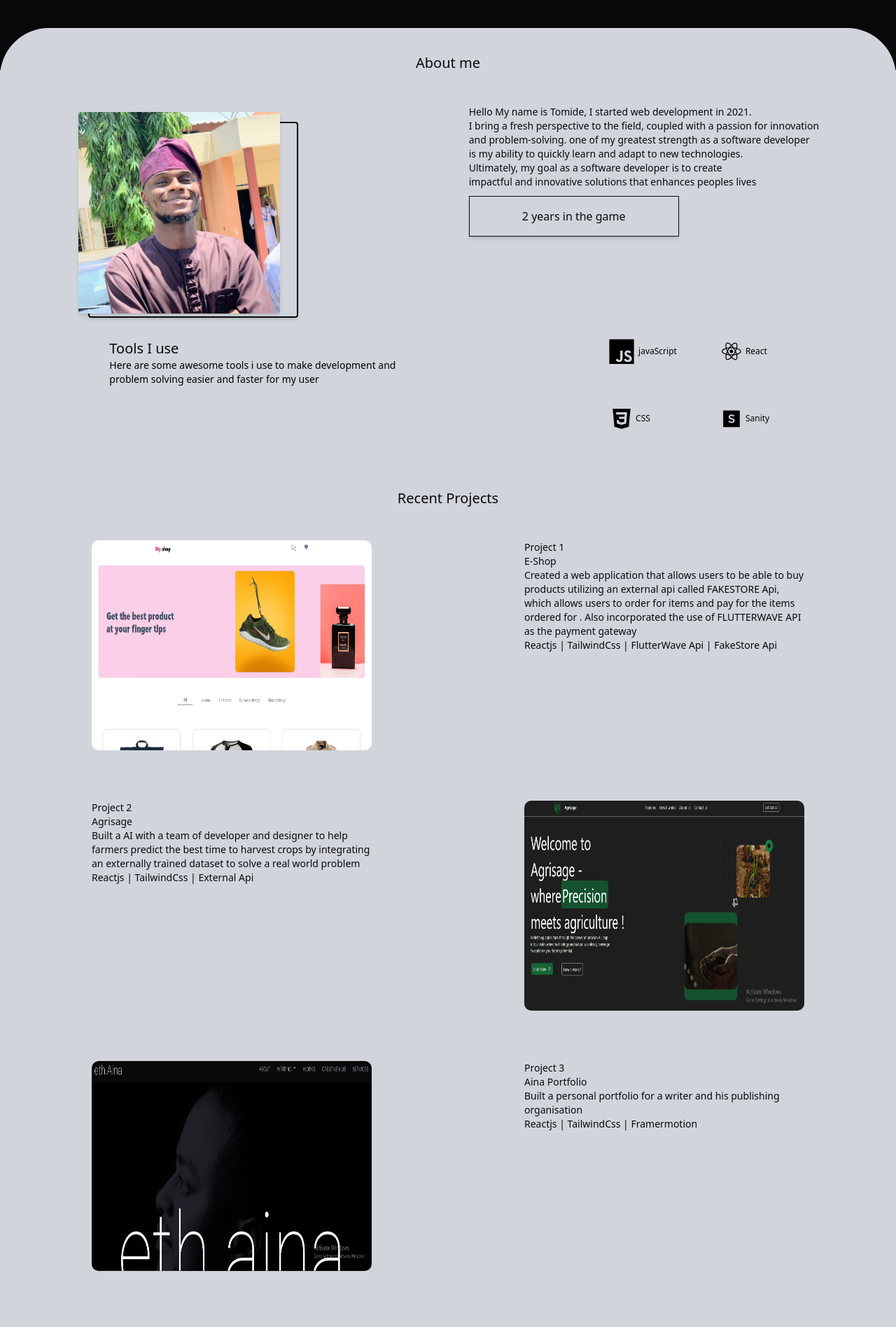
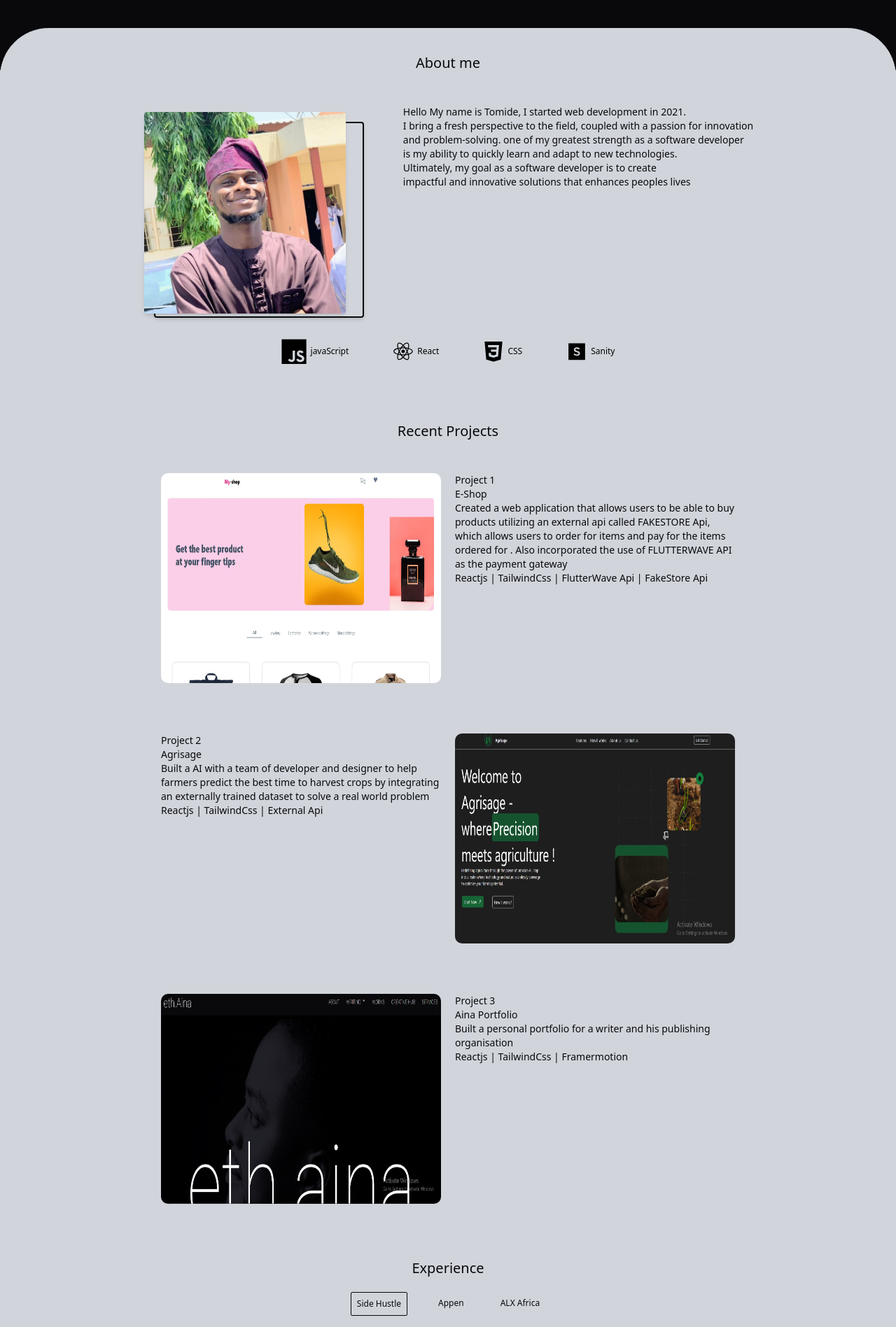
Before and after one commit to Thintalltom/Portfolio, a React (Vite) app in the folder vite-react-app/: page / in a window 1280 px wide. Shown: the part 540-2436 px from the top of the page at 70% size. Built offline with nearby package versions, Linux system fonts and the light colour scheme.

Commit message:
added new features to the portfolio site

```diff
--- a/vite-react-app/src/Components/Built/Built.jsx
+++ b/vite-react-app/src/Components/Built/Built.jsx
@@ -20,11 +20,12 @@ const Built = () => {
 
       <div className="mt-4  mt-[30px] ">
         <div className="flex flex-col justify-around  gap-[40px] ">
-          <div className="lg:flex lg:flex-row xs:flex-col sm:flex-col md:flex-row justify-around  p-4 gap-[20px] ">
-            <img
+          <div className="lg:flex lg:flex-row xs:flex-col sm:flex-col md:flex-row justify-center  p-4 gap-[20px] ">
+        <a  href="http://ecom-umber-delta.vercel.app/">  <img
               src={Project}
-              className=" rounded-[10px] lg:w-[400px] h-[300px] sm:w-[300px] xs:w-[300px] "
+              className=" rounded-[10px] lg:w-[400px] h-[300px] sm:w-[300px] xs:w-[300px] cursor-pointer "
             />
+            </a>
             <div className="w-[400px]">
               <p className="text-zinc-950 text-sm font-medium">Project 1</p>
               <h1 className="text-zinc-950 text-sm font-medium">
@@ -42,11 +43,14 @@ const Built = () => {
             </div>
           </div>
 
-          <div className="lg:flex lg:flex-row-reverse xs:flex-col sm:flex-col md:flex-row justify-around  p-4 gap-[20px] ">
+          <div className="lg:flex lg:flex-row-reverse xs:flex-col sm:flex-col md:flex-row justify-center  p-4 gap-[20px] ">
+            <a href="http://afrihack-project.vercel.app/">
             <img
               src={agrisage}
-              className=" rounded-[10px] lg:w-[400px] h-[300px] sm:w-[300px] xs:w-[300px] "
+              className=" rounded-[10px] lg:w-[400px] h-[300px] sm:w-[300px] xs:w-[300px] cursor-pointer "
             />
+            </a>
+
             <div className="w-[400px]">
               <p className="text-zinc-950 text-sm font-medium">Project 2</p>
               <h1 className="text-zinc-950 text-sm font-medium">
@@ -63,11 +67,13 @@ const Built = () => {
             </div>
           </div>
 
-          <div className="lg:flex lg:flex-row xs:flex-col sm:flex-col md:flex-row justify-around  p-4 gap-[20px] ">
+          <div className="lg:flex lg:flex-row xs:flex-col sm:flex-col md:flex-row justify-center  p-4 gap-[20px] ">
+          <a href="https://aina-portfolio.vercel.app/">
             <img
               src={aina}
               className=" rounded-[10px] lg:w-[400px] h-[300px] sm:w-[300px] xs:w-[300px] "
             />
+            </a>
             <div className="w-[400px]">
               <p className="text-zinc-950 text-sm font-medium">Project 3</p>
               <h1 className="text-zinc-950 text-sm font-medium ">
--- a/vite-react-app/src/Components/Info/Info.jsx
+++ b/vite-react-app/src/Components/Info/Info.jsx
@@ -11,7 +11,7 @@ const Info = () => {
         <p className="text-center mt-[20px]  text-3xl font-medium text-xl text-zinc-950 ">About me</p>
 
 
-        <div className="lg:flex lg:gap-4 lg:flex-row-reverse lg:justify-around xs:flex xs:flex-col md:mt-[30px] sm:mt-[30px]">
+        <div className="lg:flex lg:gap-4 lg:flex-row-reverse lg:justify-center xs:flex xs:flex-col md:mt-[30px] sm:mt-[30px]">
           <motion.div
             initial={{ opacity: 0, scale: 0, x: 100 }}
             animate={{ opacity: 1 }}
@@ -29,9 +29,7 @@ const Info = () => {
               Ultimately, my goal as a software developer is to create <br />{" "}
               impactful and innovative solutions that enhances peoples lives
             </motion.p>
-            <button className="border-zinc-950 border-[0.5px] shadow-md w-[300px] mt-[10px] p-4 font-light text-zinc-950">
-              2 years in the game
-            </button>
+
           </motion.div>
           <div className="md:justify-center">
             <motion.div
@@ -50,12 +48,7 @@ const Info = () => {
           </div>
         </div>
         <div className="lg:flex lg:flex-row sm:flex-col gap-6 mt-[30px] justify-around">
-            <div>
-              <p className="font-medium text-zinc-950 text-xl ">Tools I use</p>
-              <p className="font-light lg:text-sm xs:text-xs sm:text-sm"> Here are some awesome tools i use to make development and <br /> problem
-                solving easier and faster for my user</p>
-            </div>
-            <div className="grid grid-cols-2 gap-[60px]">
+            <div className="flex xs:flex-col sm:flex-col lg:flex-row  gap-[60px]">
               <div className="text-center flex gap-[6px] items-center">
                 <DiJsBadge className="text-4xl" />
 
--- a/vite-react-app/src/Components/Navbar/Navbar.jsx
+++ b/vite-react-app/src/Components/Navbar/Navbar.jsx
@@ -17,7 +17,7 @@ const Navbar = () => {
   return (
     <div className="h-[70px] items-center bg-zinc-950 justify-between p-4 flex  fixed w-[100vw]">
       <div>
-        <img src={Logo} alt="logoimage" className="w-[100px] cursor-pointer" />
+        <p className="text-white text-2xl">tofG</p>
       </div>
       {/*menu */}
       <div className="lg:flex hidden text-white">
```
